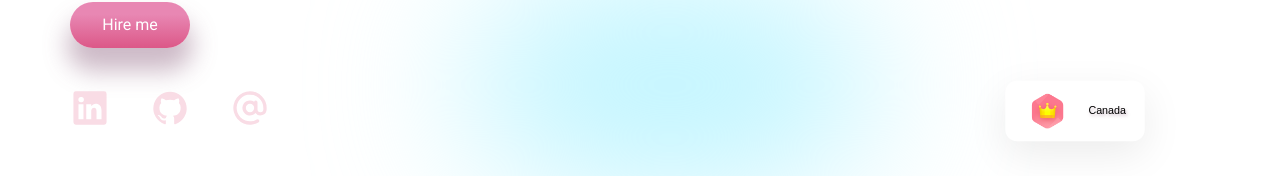
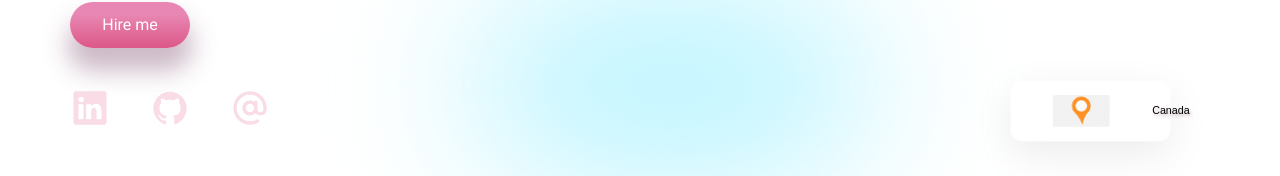
Before and after one commit to kirti18patel/kirti-portfolio, a React (Create React App) app: page / in a window 1280 px wide. Shown: the part 535-711 px from the top of the page. Built offline with nearby package versions, Linux system fonts and the light colour scheme.

Commit message:
Update index.js

```diff
--- a/src/components/Home/index.js
+++ b/src/components/Home/index.js
@@ -1,7 +1,7 @@
 import React, { useContext } from "react";
 import "./Home.css";
 import pic from "../../img/pic.png"
-import crown from "../../img/crown.png";
+import loc from "../../img/loc.png";
 import FloatinDiv from "../FloatingDiv";
 import { themeContext } from "../../Context";
 import { motion } from "framer-motion";
@@ -50,7 +50,7 @@ const Home = () => {
           transition={transition}
           className="floating-div"
         >
-          <FloatinDiv img={crown} text1="Canada" />
+          <FloatinDiv img={loc} text1="Canada" />
         </motion.div>
 
         <div className="o-blur" style={{ background: "var(--purple)" }}></div>
```
